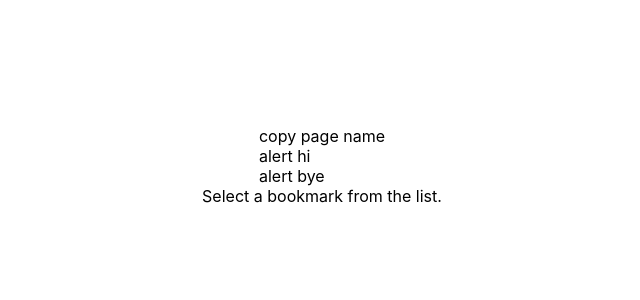
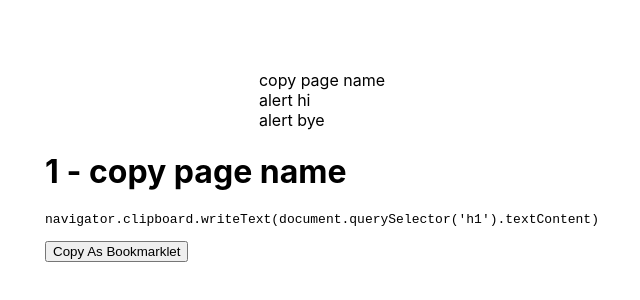
Before and after one commit to joshpaulchan/gulfstream, a Next.js app: page /bookmarks/1 in a window 1280 px wide. Shown: the part 234-534 px from the top of the page, without its empty margins (318-958 px from the left). Built offline with nearby package versions, Linux system fonts and the light colour scheme.

Commit message:
use router to get bookmarkId

```diff
--- a/pages/bookmarks/[bookmarkId].js
+++ b/pages/bookmarks/[bookmarkId].js
@@ -1,11 +1,15 @@
 import Head from "next/head"
+import { useRouter } from "next/router"
 import { useState } from "react"
 import BookmarkDetail from "../../components/BookmarkDetail"
 import BookmarkEmptyDetail from "../../components/BookmarkEmptyDetail"
 import BookmarkList from "../../components/BookmarkList"
 import styles from "../../styles/Home.module.css"
 
-export const Detail = ({ bookmarkId }) => {
+export const Detail = () => {
+  const router = useRouter()
+  const { bookmarkId } = router.query
+
   const [bookmarks, setBookmarks] = useState([
     {
       id: 1,
```
